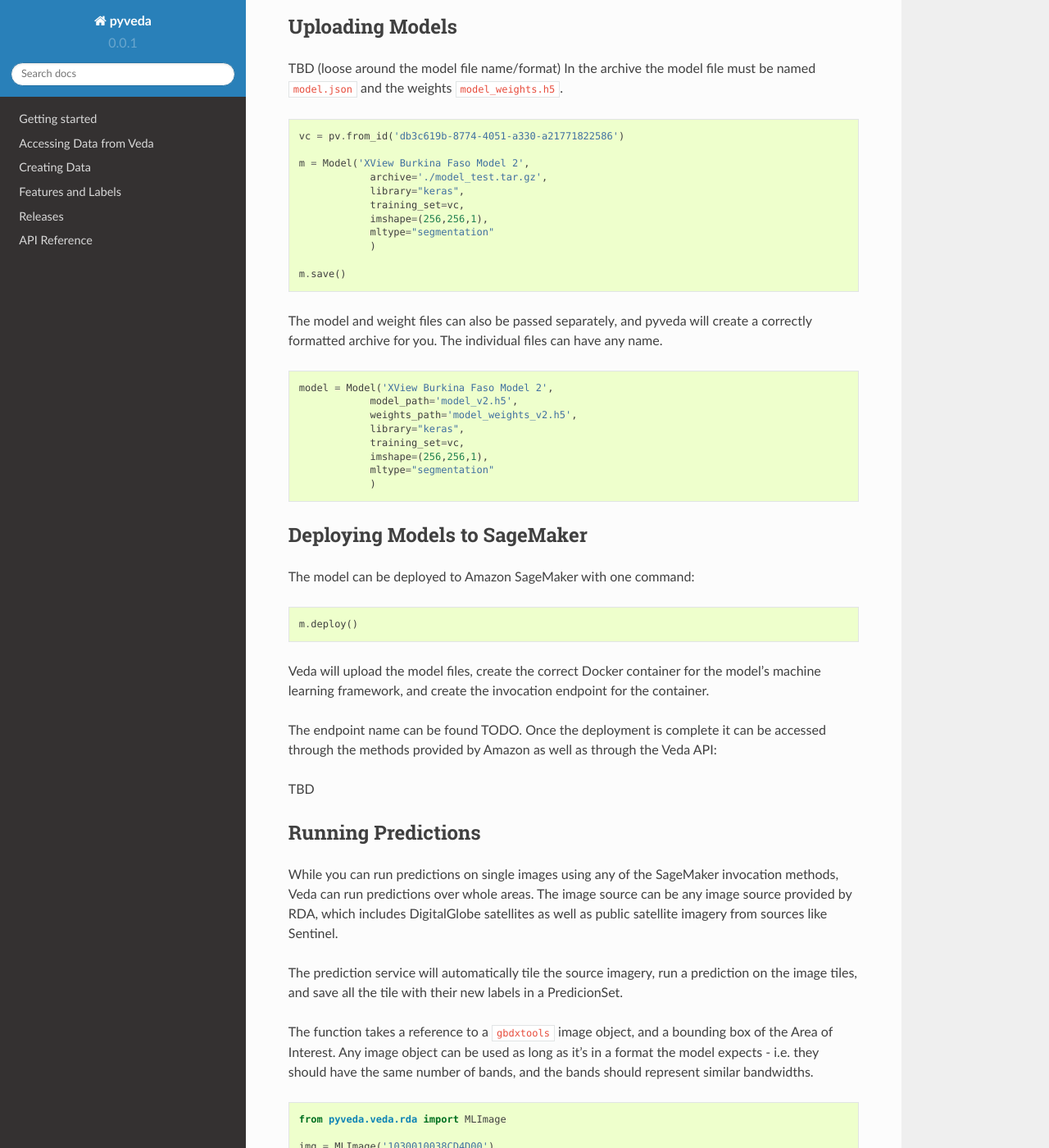
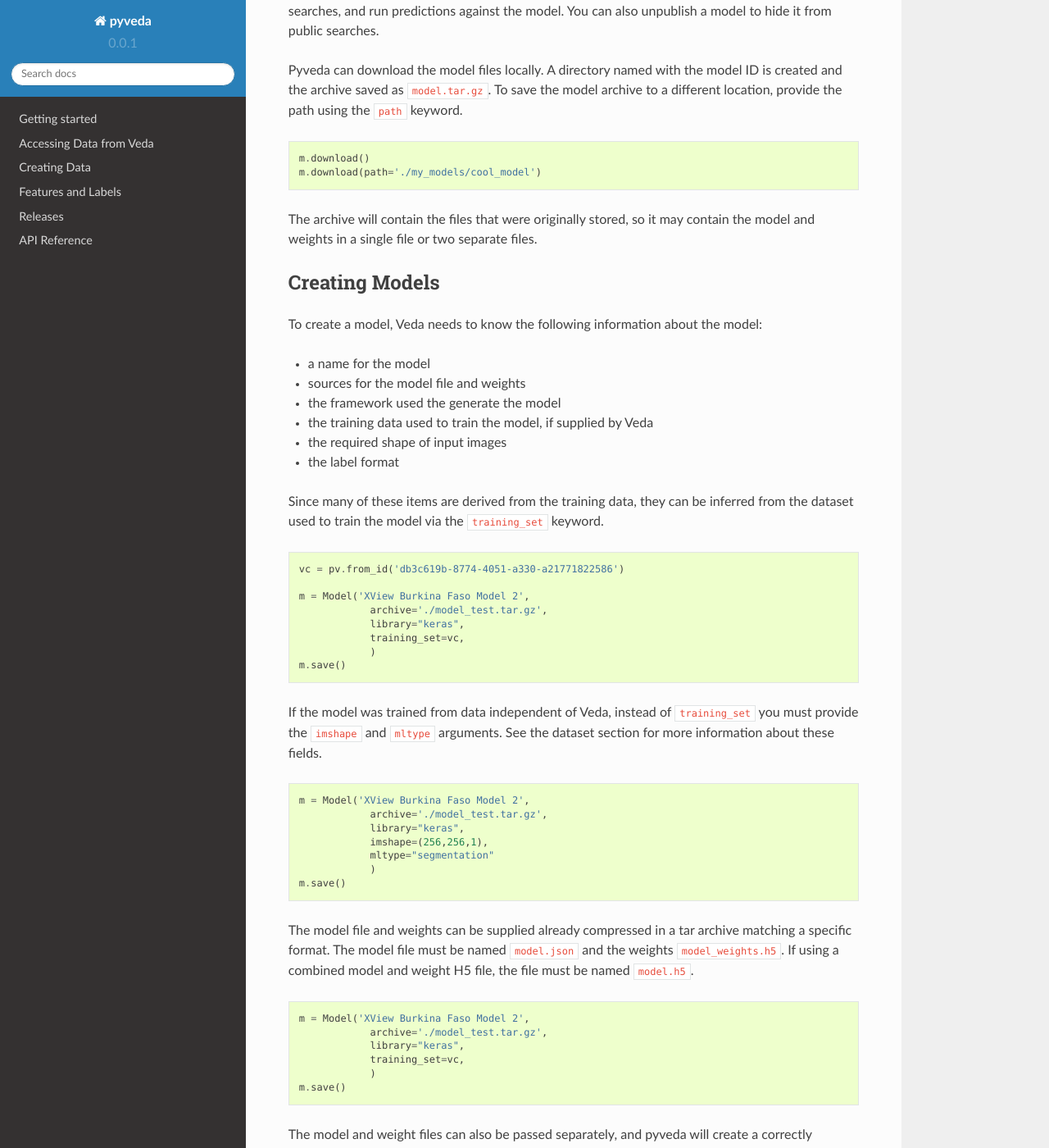
Before and after one commit to DigitalGlobe/pyveda, a Sphinx documentation site: the page built from docs/models.rst, in a window 1280 px wide and 1400 px high, scrolled down 1465 px. Shown: the whole window at 82% size. Built offline with Sphinx 7.4.7 and the Read the Docs theme 2.0.0, drawn with Linux system fonts in a browser that asks for light colours; some of the changed text lies outside the part shown.

Commit message:
edits & updates

```diff
--- a/docs/models.rst
+++ b/docs/models.rst
@@ -4,12 +4,22 @@
 Model Overview
 ----------------------
 
-While Veda and Pyveda do not directly train models, they can store and share models. They can take a stored model and deploy it to Amazon SageMaker to run predictions on image. They can also run predictions over large images at scale. The results of the analysis can then be fed back into training data.
+While Veda and Pyveda do not directly train models, they can store and share models. They can then take a stored model and deploy it to Amazon SageMaker to run predictions on images. They can also run predictions over large areas at scale. The results of the analysis can then be fed back into training data.
 
 Models in Veda
 ----------------
 
-Veda's concept of a model is an object that stores a trained model. This include's the model's structure and weight, as well as metadata about the model, such as the size and bands of image tiles it can accept, or the machine learning platform it runs in. If the model has been deployed to SageMaker, it also stores information about the endpoint. The Model object also stores any PredictionSets generated when running bulk prediction on images.
+Veda's concept of a model is an object that stores a trained model. This includes the model's structure and weights, as well as metadata about the model. Metadata includes important information such as the size and bands of image tiles the model can accept, or the machine learning platform it was developed in. If the model has been deployed to SageMaker, it also stores information about the endpoint. Any data sets generated when running bulk prediction on areas are stored in the model object too.
+
+Veda supports the following machine learning frameworks:
+
+* Keras
+* PyTorch
+* TensorFlow
+* ONNX
+
+Veda can store the models and weights from other frameworks but will not be able to deploy them to SageMaker. You can however share the model and weights so others can download your model.
+
 
 Searching for Models
 ----------------------
@@ -42,12 +52,12 @@
     metadata = {...}
     m.update(metadata)
 
-To remove a model, call the `remove` method. Note that there is no confirmation, and the delete operation cannot be undone.
+To remove a model, call the ``remove()`` method. Note that there is no confirmation, and the delete operation cannot be undone.
 
 .. code-block:: python
     m.remove()
 
-Publishing a model makes it accessible to other users. They will be able to find the model in searches, and run predictions against the model.
+Publishing a model makes it accessible to other users. They will be able to find the model in searches, and run predictions against the model. You can also unpublish a model to hide it from public searches.
 
 .. code-block:: python
     m.publish()
@@ -60,14 +70,22 @@
     m.download()
     m.download(path='./my_models/cool_model')
 
-TBD In the archive the model file is named ``model.h5`` and the weights ``model_weights.h5``.
+The archive will contain the files that were originally stored, so it may contain the model and weights in a single file or two separate files.
 
 
-Uploading Models
+Creating Models
 -----------------
 
-TBD (loose around the model file name/format)
-In the archive the model file must be named ``model.json`` and the weights ``model_weights.h5``.
+To create a model, Veda needs to know the following information about the model:
+
+* a name for the model
+* sources for the model file and weights
+* the framework used the generate the model
+* the training data used to train the model, if supplied by Veda
+* the required shape of input images
+* the label format
+
+Since many of these items are derived from the training data, they can be inferred from the dataset used to train the model via the ``training_set`` keyword.
 
 .. code-block:: python
 
@@ -77,24 +95,47 @@
                 archive='./model_test.tar.gz',
                 library="keras",
                 training_set=vc,
+                )
+    m.save()
+
+If the model was trained from data independent of Veda, instead of ``training_set`` you must provide the ``imshape`` and ``mltype`` arguments. See the dataset section for more information about these fields.
+
+.. code-block:: python
+
+    m = Model('XView Burkina Faso Model 2',
+                archive='./model_test.tar.gz',
+                library="keras",
                 imshape=(256,256,1),
                 mltype="segmentation"
                 )
+    m.save()
 
+The model file and weights can be supplied already compressed in a tar archive matching a specific format. The model file must be named ``model.json`` and the weights ``model_weights.h5``. If using a combined model and weight H5 file, the file must be named ``model.h5``.
+
+.. code-block:: python
+
+    m = Model('XView Burkina Faso Model 2',
+                archive='./model_test.tar.gz',
+                library="keras",
+                training_set=vc,
+                )
     m.save()
 
 The model and weight files can also be passed separately, and pyveda will create a correctly formatted archive for you. The individual files can have any name.
 
 .. code-block:: python
 
-    model = Model('XView Burkina Faso Model 2',
+    m = Model('XView Burkina Faso Model 2',
                 model_path='model_v2.h5',
                 weights_path='model_weights_v2.h5',
                 library="keras",
                 training_set=vc,
-                imshape=(256,256,1),
-                mltype="segmentation"
                 )
+    m.save()
+
+To specify the model framework, the ``library`` argument can be any value. Only Keras, TensorFlow, PyTorch, and ONNX models can be deployed to SageMaker. These should be passed in lower case - ``keras``, ``tensorflow``, ``pytorch``, or ``onnx``.
+
+As shown in the examples, you must call ``save()`` on the model after creating it.
 
 Deploying Models to SageMaker
 --------------------------------
@@ -107,18 +148,46 @@
 
 Veda will upload the model files, create the correct Docker container for the model's machine learning framework, and create the invocation endpoint for the container.
 
-The endpoint name can be found TODO. Once the deployment is complete it can be accessed through the methods provided by Amazon as well as through the Veda API:
+Deployment information can be found in the following:
 
 TBD
+
+.. code-block:: python
+
+    m.refresh() # get the current information about the model
+    m.deployed # boolean of whether the model is completely deployed
+    m.endpoint # Name of the endpoint
+
+Once the deployment is complete it can be accessed through the methods provided by Amazon as well as through the Veda API:
+
+TBD
+
+If you update the model, TBD
 
 Running Predictions
 ---------------------
 
-While you can run predictions on single images using any of the SageMaker invocation methods, Veda can run predictions over whole areas. The image source can be any image source provided by RDA, which includes DigitalGlobe satellites as well as public satellite imagery from sources like Sentinel.
+To use the deployed model to predict labels for an image, you can use the ``predict()`` method:
 
-The prediction service will automatically tile the source imagery, run a prediction on the image tiles, and save all the tile with their new labels in a PredicionSet.
+TBD
 
-The function takes a reference to a ``gbdxtools`` image object, and a bounding box of the Area of Interest. Any image object can be used as long as it's in a format the model expects - i.e. they should have the same number of bands, and the bands should represent similar bandwidths.
+.. code-block:: python
+
+    image = './images/image1.png'
+    labels = m.predict(image)
+
+TBD the predict method can accept the following values for the image:
+
+* a path to a local file
+* a publicly available S3 location
+* a NumPy array (bands first), i.e [3,256,256])
+* any ``gbdxtools`` image object, like CatalogImage
+
+While you can run predictions on single images,  Veda can also run predictions over whole areas using the ``bulk_predict`` method. The image source can be any ``gbdxtools` image object. This opens up the source for imagery to be any image type provided by RDA, which includes DigitalGlobe satellites as well as public satellite imagery from sources like Sentinel.
+
+The prediction service will automatically tile the source imagery, run a prediction on the image tiles, and save all the tiles with their new labels in a PredictionSet. Like DataSets, a PredictionSet is a collection of image and label pairs.
+
+The function takes a reference to a ``gbdxtools`` image object, and a bounding box of the area to analyze. Any image object can be used as long as it's in a format the model expects - i.e. they should have the same number of bands, and the bands should represent similar regions of the spectrum.
 
 .. code-block:: python
 
@@ -148,7 +217,7 @@
 
 This is useful in the event you have run predictions against a public model that was later unpublished.
 
-Predictions can also be inspected via the FeatureServer endpoint:
+Predictions can also be inspected via the FeatureServer endpoint. This can be added to any map that supports the vector tile format.
 
 TBD
 
@@ -156,7 +225,6 @@
 
 TBD
 
-This can be added to any map that supports the vector tile format.
 
 
 Turning Predictions into Data
```
Also changed, not shown: other parts of docs/models.rst (+2 -2 lines).
